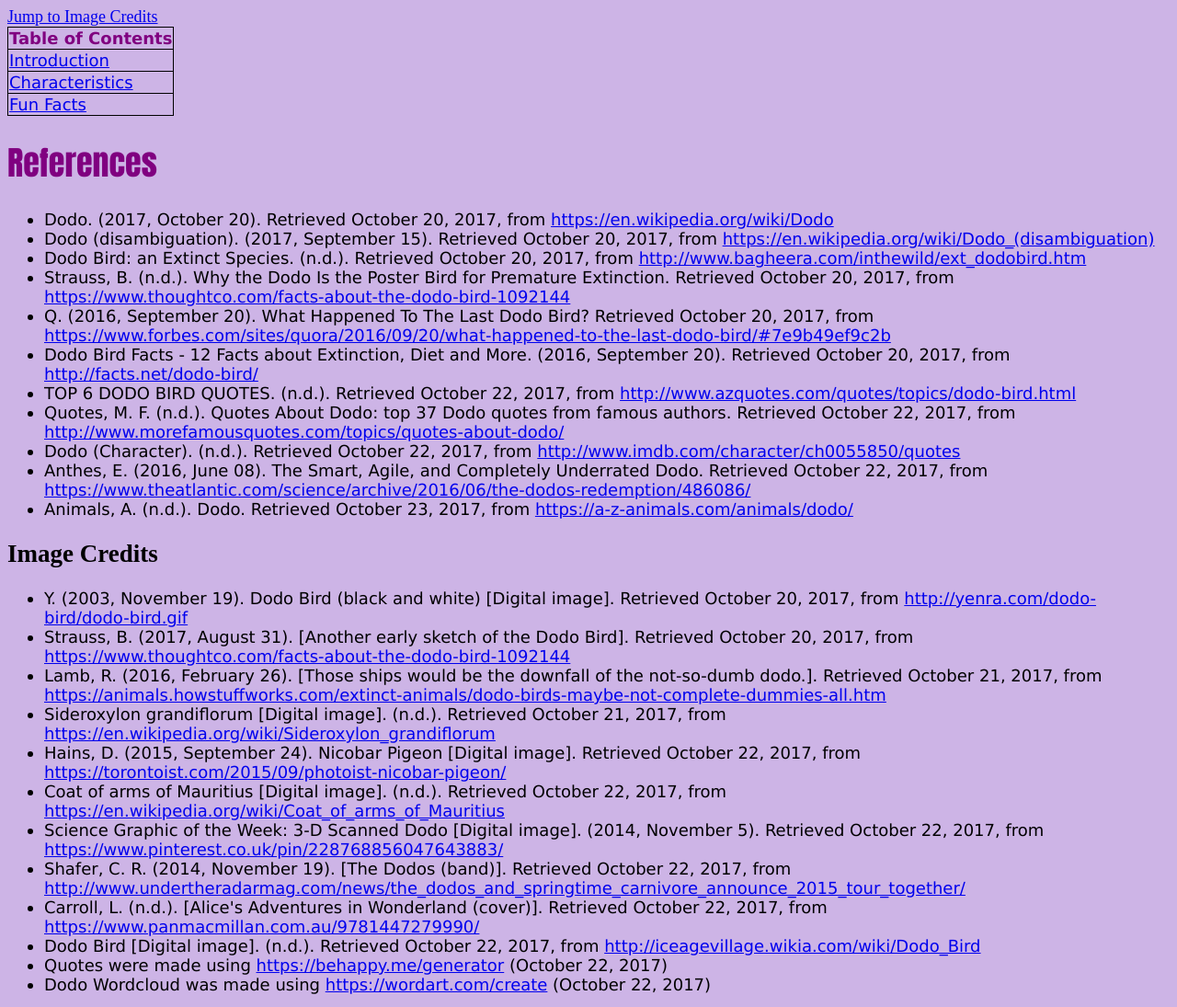
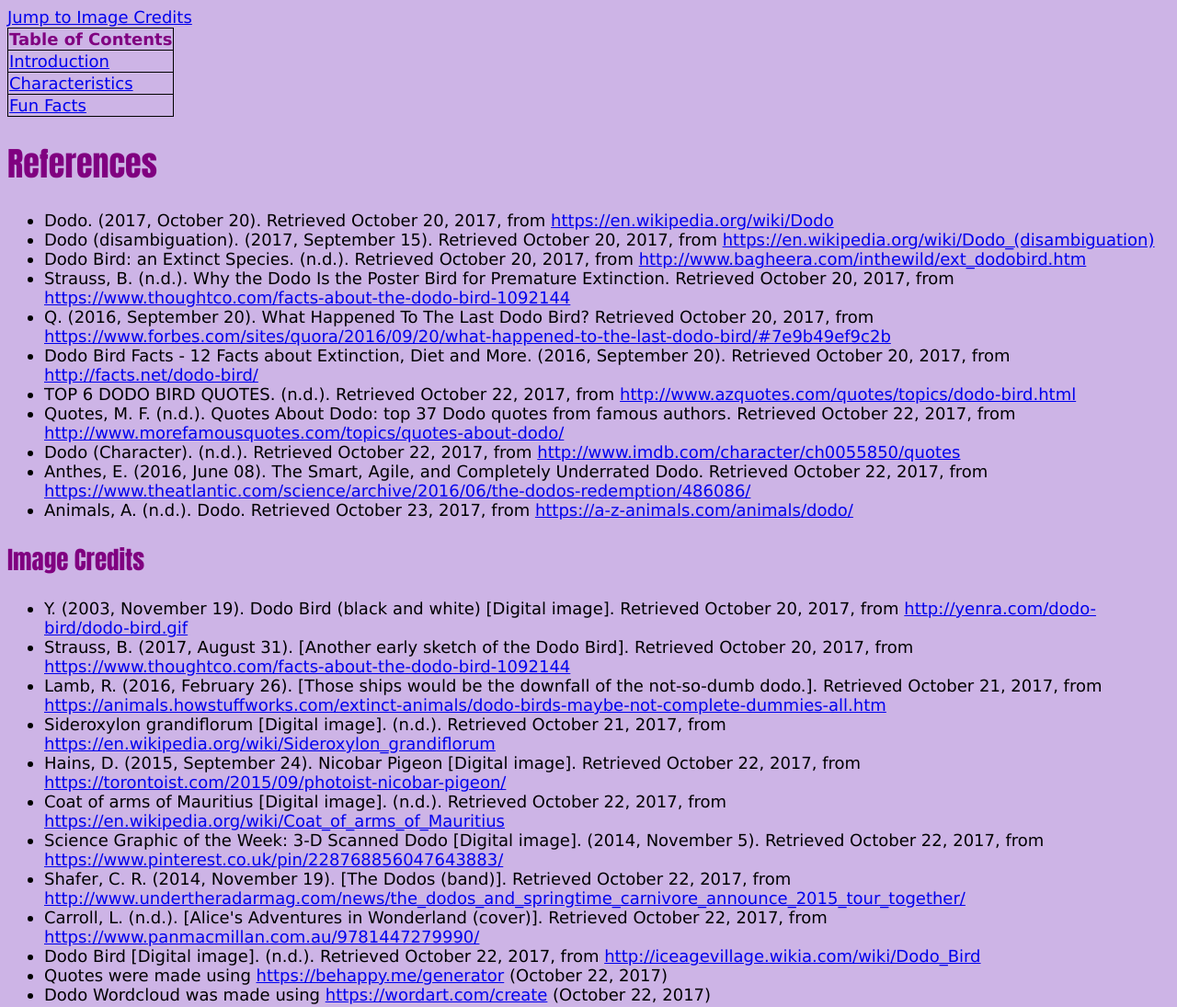
Before and after one commit to jaclynn22511/home, a plain HTML site: page references.html in a window 1280 px wide. Shown: the whole page at 92% size. Drawn offline with Linux system fonts and the light colour scheme.

Commit message:
Update references.css

```diff
--- a/references.css
+++ b/references.css
@@ -2,6 +2,12 @@ h1
 {
 	font-family: impact, sans serif;
 	color: purple;
+}
+
+#i01
+{
+	color: purple;
+	font-family: impact, sans serif;
 }
 
 ul
@@ -27,7 +33,8 @@ body
 	font-size: 18px;
 }
 
-a
+a /*This makes the links underlined*/
 {
 	text-decoration: underline;
+	font-family: verdana, sans serif;
 }
```
